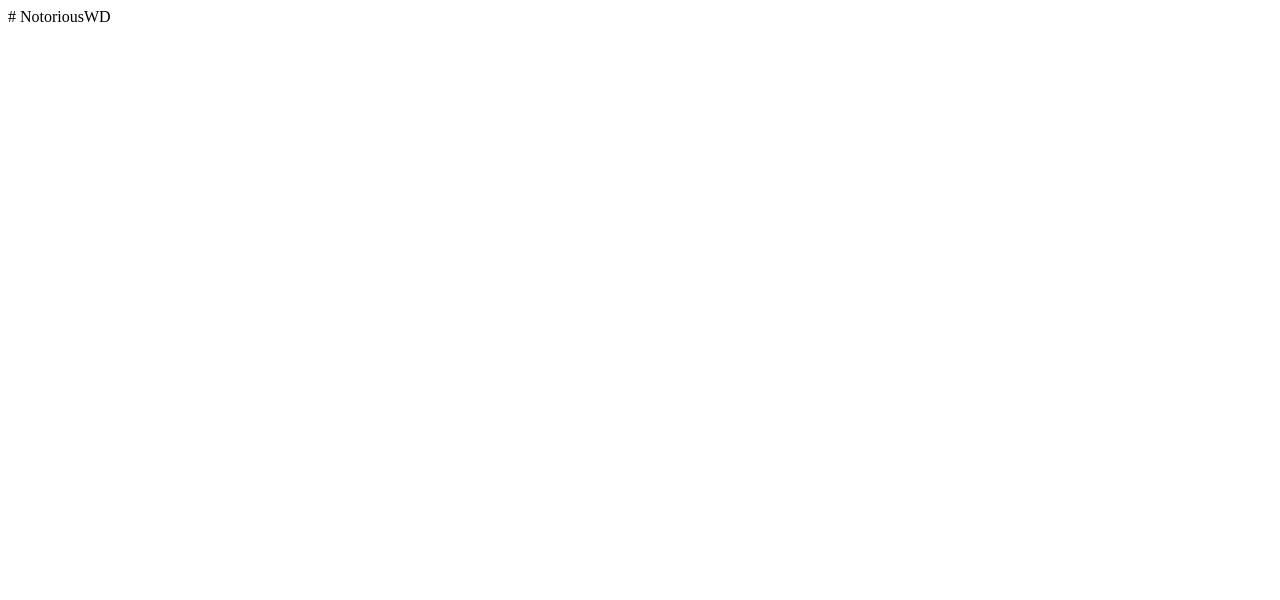
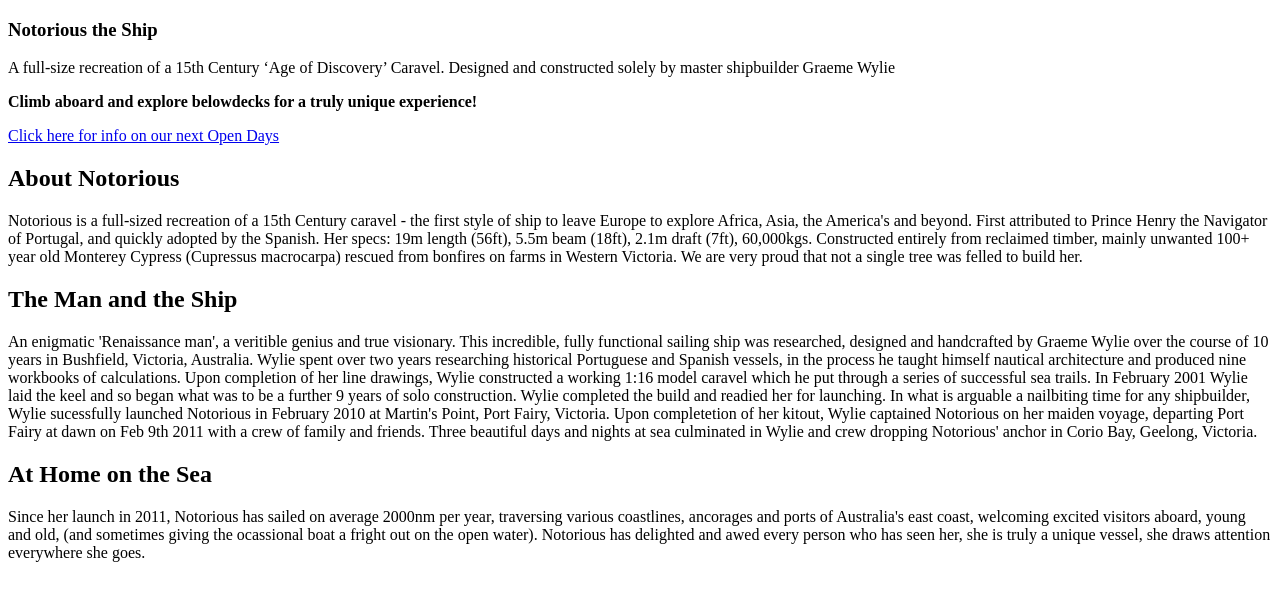
Before and after one commit to TSRose/NotoriousWD, a plain HTML site: page index.html in a window 1280 px wide. Drawn offline with Linux system fonts and the light colour scheme.

Commit message:
index.html basic layout

```diff
--- a/index.html
+++ b/index.html
@@ -1 +1,43 @@
-# NotoriousWD
+<!DOCTYPE html>
+<html lang="en">
+<head>
+    <meta charset="UTF-8">
+    <meta name="viewport" content="width=device-width, initial-scale=1.0">
+    <title>Notorious the Ship | 15th century caravel</title>
+</head>
+<body>
+    <article class="container">
+<!-- callout -->
+        <section class="callout">
+            <h1>Notorious the Ship</h1>
+            <p>A full-size recreation of a 15th Century ‘Age of Discovery’ Caravel. Designed and constructed solely by master shipbuilder Graeme Wylie</p>
+            <p><strong>Climb aboard and explore belowdecks for a truly unique experience!</strong></p>
+            <p><a href="#">Click here for info on our next Open Days </a></p>
+
+        </section>
+<!-- about -->
+        <section class="about">
+            <h2>About Notorious</h2>
+            <p>Notorious is a full-sized recreation of a 15th Century caravel - the first style of ship to leave Europe to explore Africa, Asia, the America's and beyond. First attributed to Prince Henry the Navigator of Portugal, and quickly adopted by the Spanish.
+            Her specs: 19m length (56ft), 5.5m beam (18ft), 2.1m draft (7ft), 60,000kgs.
+            Constructed entirely from reclaimed timber, mainly unwanted 100+ year old Monterey Cypress (Cupressus macrocarpa) rescued from bonfires on farms in Western Victoria. We are very proud that not a single tree was felled to build her.</p>
+            <h2>The Man and the Ship</h2>
+            <p>An enigmatic 'Renaissance man', a veritible genius and true visionary. This incredible, fully functional sailing ship was researched, designed and handcrafted by Graeme Wylie over the course of 10 years in Bushfield, Victoria, Australia.
+            Wylie spent over two years researching historical Portuguese and Spanish vessels, in the process he taught himself nautical architecture and produced nine workbooks of calculations. Upon completion of her line drawings, Wylie constructed a working 1:16 model caravel which he put through a series of successful sea trails.
+            In February 2001 Wylie laid the keel and so began what was to be a further 9 years of solo construction. Wylie completed the build and readied her for launching. In what is arguable a nailbiting time for any shipbuilder, Wylie sucessfully launched Notorious in February 2010 at Martin's Point, Port Fairy, Victoria.
+            Upon completetion of her kitout, Wylie captained Notorious on her maiden voyage, departing Port Fairy at dawn on Feb 9th 2011 with a crew of family and friends. Three beautiful days and nights at sea culminated in Wylie and crew dropping Notorious' anchor in Corio Bay, Geelong, Victoria.</p>
+            <h2>At Home on the Sea</h2>
+            <p>Since her launch in 2011, Notorious has sailed on average 2000nm per year, traversing various coastlines, ancorages and ports of Australia's east coast, welcoming excited visitors aboard, young and old, (and sometimes giving the ocassional boat a fright out on the open water). Notorious has delighted and awed every person who has seen her, she is truly a unique vessel, she draws attention everywhere she goes.
+            </p>
+            <!-- photos here-->
+
+        </section>
+<!-- calendar -->
+        <section class="upcoming">
+
+        </section>
+
+    </article>
+
+</body>
+</html>
```
